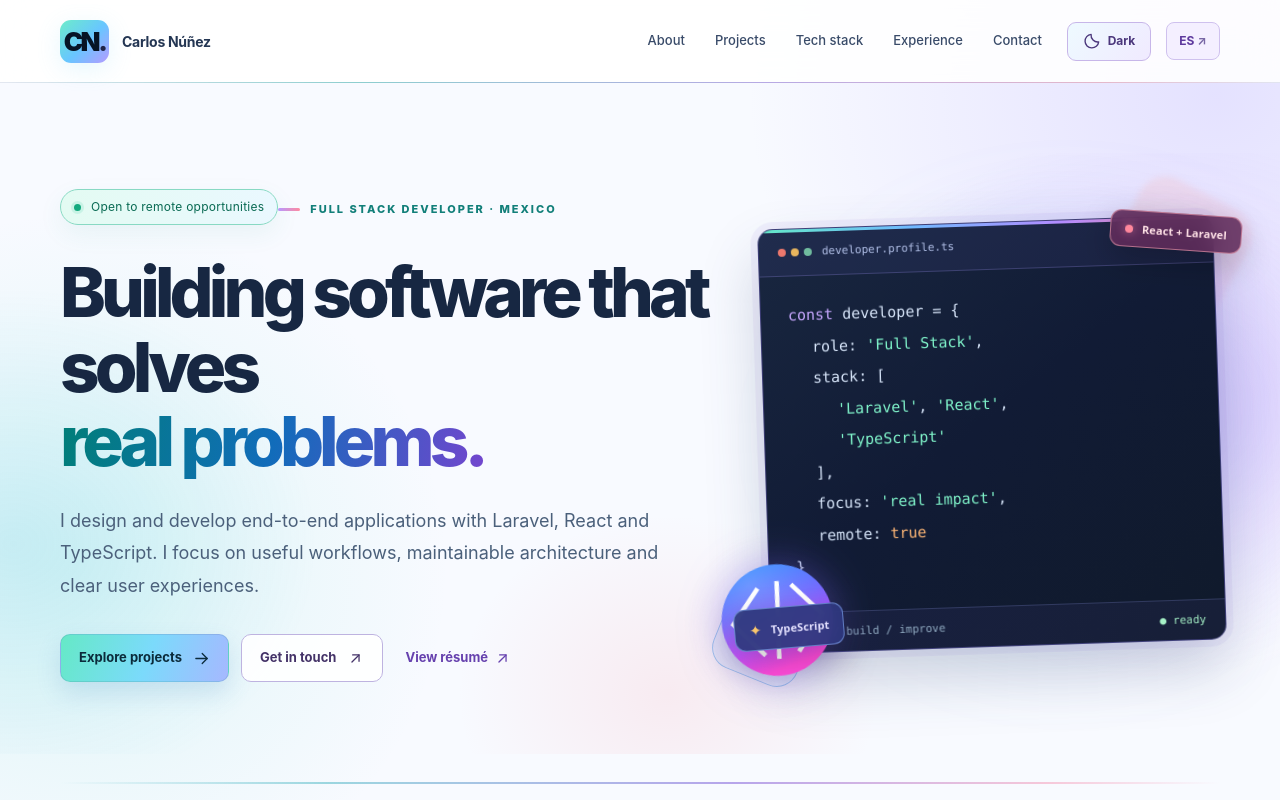
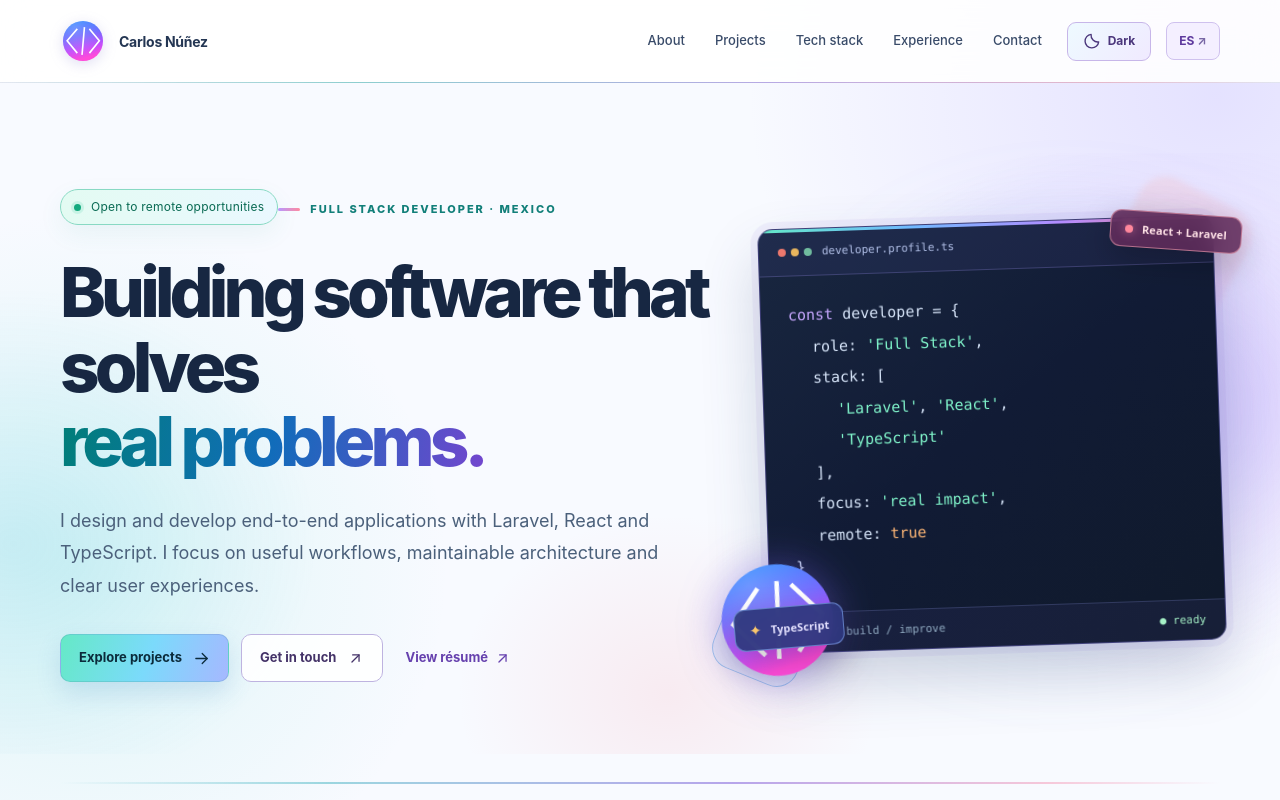
Before and after one commit to xxRevenantx/portafolio, a React (Vite) app: page / in a window 1280 px wide. Shown: the top 800 px of the page. Built offline with nearby package versions, Linux system fonts and the light colour scheme.

Commit message:
feat: use gradient code orb logo in header footer and favicon

```diff
--- a/src/App.tsx
+++ b/src/App.tsx
@@ -242,23 +242,23 @@ function ThemeIcon({ theme }: { theme: Theme }) {
  * Full text stays in an invisible layout layer so no lines jump while typing.
  * Screen readers read the complete strings; reduced-motion users get static text.
  */
-function HeroOrbLogo() {
+function HeroOrbLogo({ idPrefix = "hero" }: { idPrefix?: string }) {
   return (
     <svg className="hero-orb-logo" viewBox="0 0 200 200" aria-hidden="true" focusable="false">
       <defs>
-        <linearGradient id="portfolioOrbGradient" x1="0%" y1="0%" x2="25%" y2="100%">
+        <linearGradient id={`${idPrefix}-portfolioOrbGradient`} x1="0%" y1="0%" x2="25%" y2="100%">
           <stop offset="0%" stopColor="#1d88ff" />
           <stop offset="44%" stopColor="#6c66ff" />
           <stop offset="77%" stopColor="#c54dfb" />
           <stop offset="100%" stopColor="#ff4bda" />
         </linearGradient>
-        <radialGradient id="portfolioOrbHighlight" cx="29%" cy="16%" r="75%">
+        <radialGradient id={`${idPrefix}-portfolioOrbHighlight`} cx="29%" cy="16%" r="75%">
           <stop offset="0%" stopColor="#ffffff" stopOpacity=".22" />
           <stop offset="100%" stopColor="#ffffff" stopOpacity="0" />
         </radialGradient>
       </defs>
-      <circle cx="100" cy="100" r="87" fill="url(#portfolioOrbGradient)" />
-      <circle cx="100" cy="100" r="87" fill="url(#portfolioOrbHighlight)" />
+      <circle cx="100" cy="100" r="87" fill={`url(#${idPrefix}-portfolioOrbGradient)`} />
+      <circle cx="100" cy="100" r="87" fill={`url(#${idPrefix}-portfolioOrbHighlight)`} />
       <g fill="none" stroke="#fff" strokeWidth="7" strokeLinecap="square" strokeLinejoin="miter">
         <polyline points="73,50 31,99 73,150" />
         <line x1="106" y1="43" x2="96" y2="157" />
@@ -424,7 +424,7 @@ export default function App() {
         <header className="site-header">
           <div className="container header-inner">
             <a href="#inicio" className="brand" aria-label="Carlos Núñez, inicio" onClick={() => setMenuOpen(false)}>
-              <span className="brand-mark" aria-hidden="true">CN<span>.</span></span>
+              <span className="brand-logo" aria-hidden="true"><HeroOrbLogo idPrefix="header" /></span>
               <span className="brand-text">Carlos Núñez</span>
             </a>
             <nav id="principal" className={'navigation' + (menuOpen ? ' is-open' : '')} aria-label={language === 'es' ? 'Navegación principal' : 'Primary navigation'}>
@@ -554,7 +554,7 @@ export default function App() {
             </div>
           </section>
         </main>
-        <footer className="site-footer"><div className="container footer-inner"><span className="brand-mark">CN<span>.</span></span><p>© {new Date().getFullYear()}</p><p>{t.footer}</p></div></footer>
+        <footer className="site-footer"><div className="container footer-inner"><span className="brand-logo brand-logo--footer" aria-hidden="true"><HeroOrbLogo idPrefix="footer" /></span><p>© {new Date().getFullYear()}</p><p>{t.footer}</p></div></footer>
       </div>
     </>
   )
--- a/src/styles.css
+++ b/src/styles.css
@@ -1067,3 +1067,31 @@ html[data-theme="light"] .hero-orb-wrap {
   .reveal-pending,
   .reveal-visible { opacity: 1 !important; transform: none !important; transition: none !important; pointer-events: auto !important; }
 }
+
+
+/* Shared vector identity: heading, footer and animated hero mark */
+.brand-logo {
+  display: inline-flex;
+  align-items: center;
+  justify-content: center;
+  width: 46px;
+  height: 46px;
+  flex: 0 0 46px;
+  border-radius: 50%;
+  filter: drop-shadow(0 3px 8px rgba(120, 96, 220, .28));
+  transition: filter .22s ease, transform .22s ease;
+}
+.brand-logo .hero-orb-logo { display: block; width: 100%; height: 100%; }
+.brand:hover .brand-logo {
+  transform: rotate(-7deg) scale(1.06);
+  filter: drop-shadow(0 5px 11px rgba(135, 92, 226, .42));
+}
+.brand-logo--footer { width: 39px; height: 39px; flex-basis: 39px; }
+html[data-theme="light"] .brand-logo { filter: drop-shadow(0 3px 7px rgba(102, 93, 197, .20)); }
+@media (max-width: 600px) {
+  .brand-logo { width: 40px; height: 40px; flex-basis: 40px; }
+}
+@media (prefers-reduced-motion: reduce) {
+  .brand-logo { transition: none; }
+  .brand:hover .brand-logo { transform: none; }
+}
```
Also changed, not shown: public/favicon.svg.
